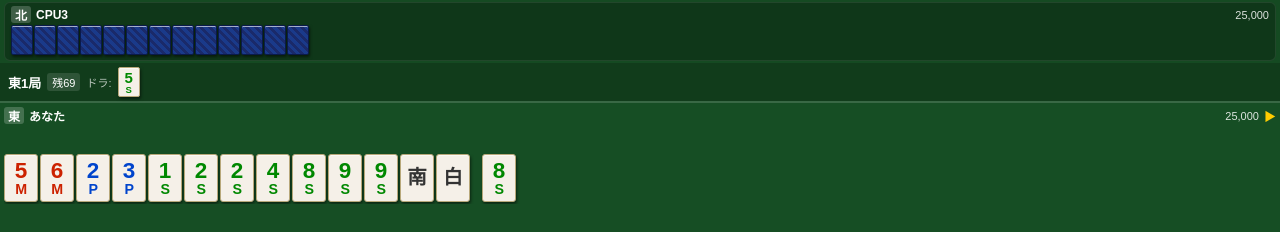
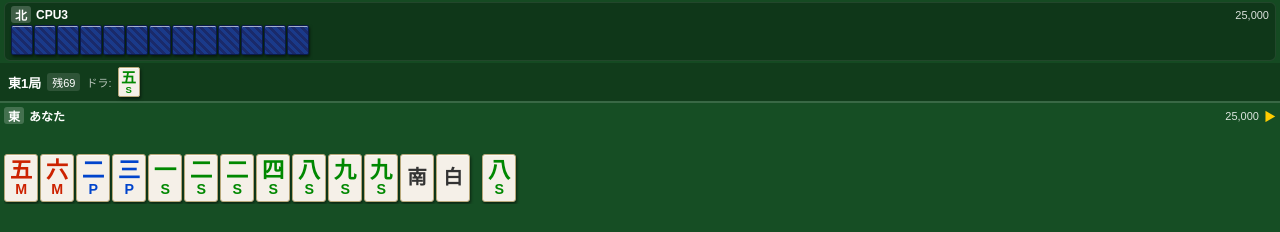
Before and after one commit to cosaca-taco/games, a React (Vite) app in the folder mahjong/: page / in a window 1280 px wide. Both pictures are taken after a click on the button "ゲーム開始". Shown: the part 124-356 px from the top of the page. Built offline with nearby package versions, Linux system fonts and the light colour scheme; the HTML template or start-up script is replaced by a standard one.

Commit message:
Use kanji numerals (一二三...九) for tile numbers
https://claude.ai/code/session_015iGUXUyWHt4CZu4SjVQz38

```diff
--- a/mahjong/src/components/TileComponent.tsx
+++ b/mahjong/src/components/TileComponent.tsx
@@ -1,6 +1,11 @@
 import React from 'react';
 import { Tile } from '../types/mahjong';
 import { getTileDisplay } from '../game/tiles';
+
+const KANJI_NUM: Record<number, string> = {
+  1: '一', 2: '二', 3: '三', 4: '四', 5: '五',
+  6: '六', 7: '七', 8: '八', 9: '九',
+};
 
 interface TileProps {
   tile: Tile | null;
@@ -40,7 +45,7 @@ export function TileComponent({ tile, size = 'md', selected, clickable, faceDown
       ) : (
         <>
           <span className="tile-number" style={tile.isRed ? { color: '#cc0000' } : undefined}>
-            {tile.number}
+            {KANJI_NUM[tile.number] ?? tile.number}
           </span>
           <span className="tile-suit-label">{tile.suit.toUpperCase()}</span>
         </>
```
